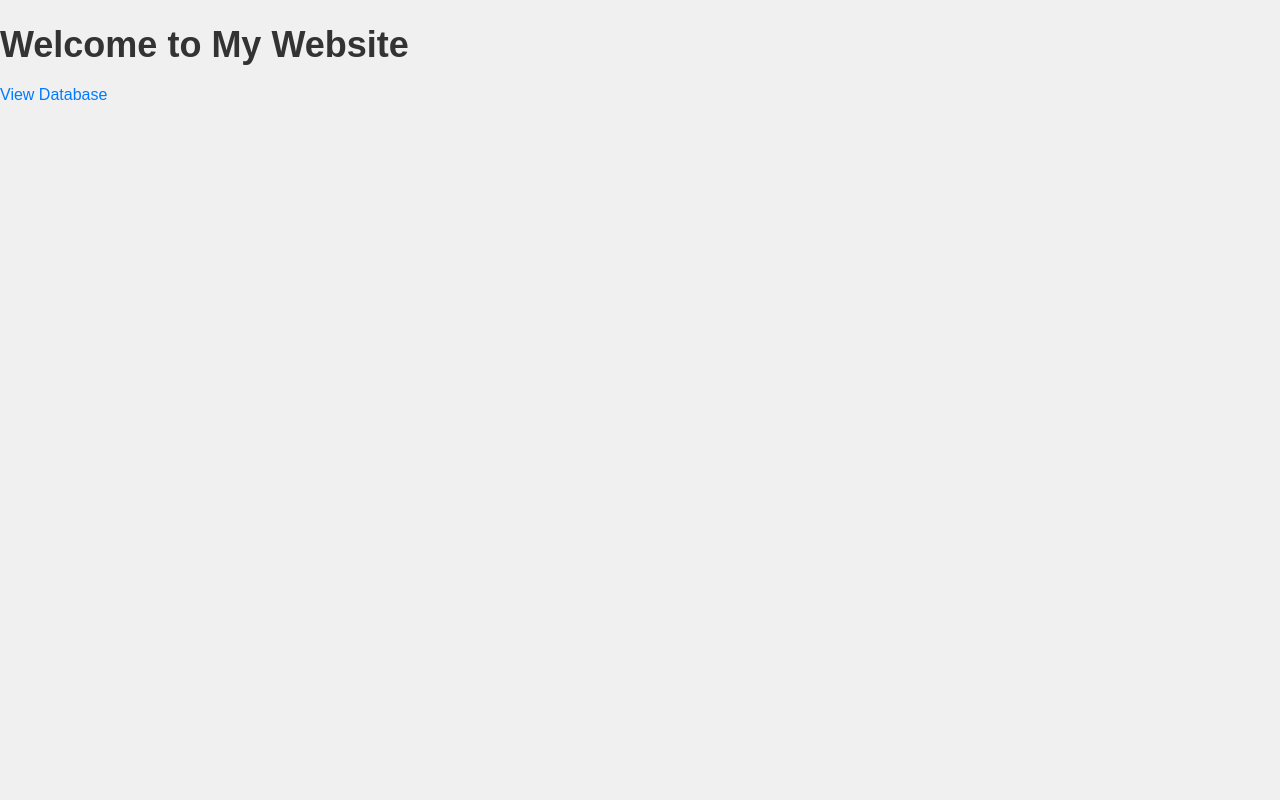
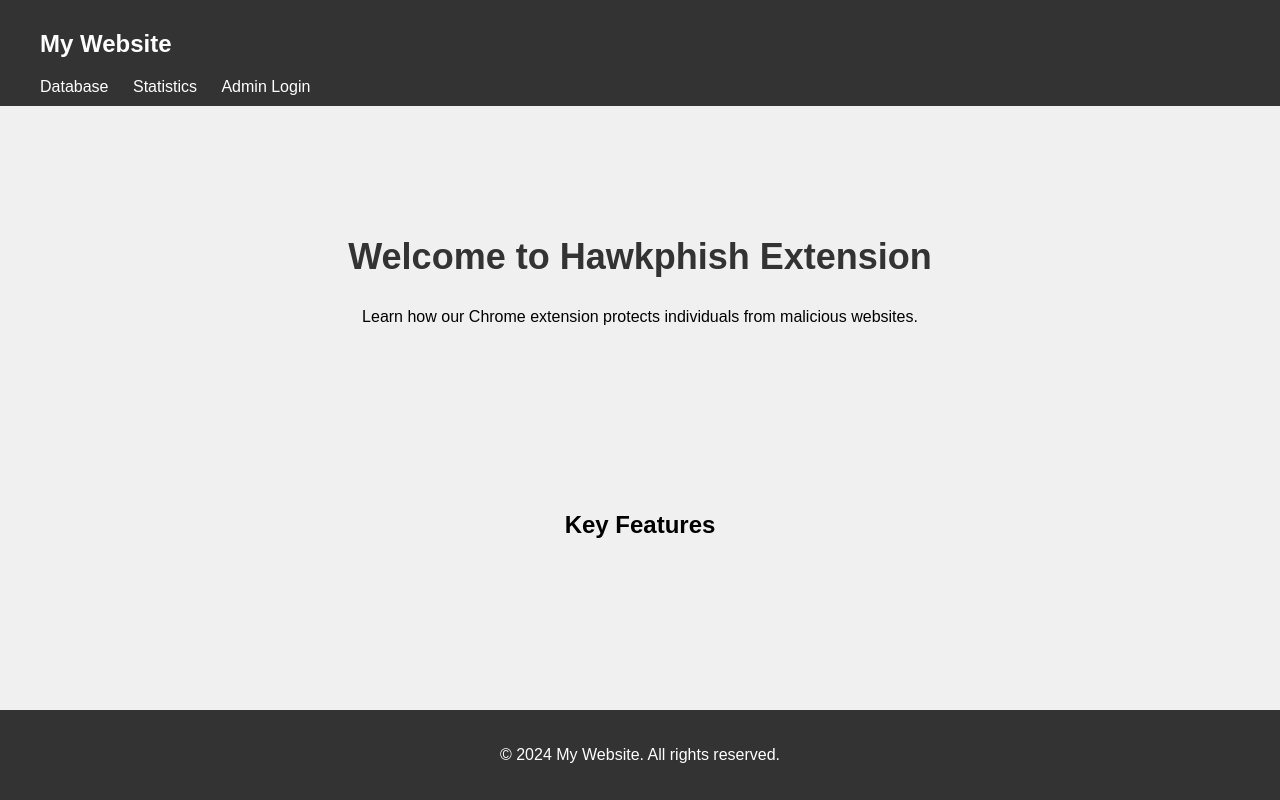
Before and after one commit to deigil/hawkphish_backend, a Django app: page / in a window 1280 px wide. Run offline with Django 5.2, Linux system fonts and the light colour scheme; parts of the project's set-up code (start-up, migrations or seed data) failed here and were passed over.

Commit message:
first spin of homepage

```diff
--- a/djangobackend/settings.py
+++ b/djangobackend/settings.py
@@ -124,7 +124,10 @@ USE_TZ = True
 # Static files (CSS, JavaScript, Images)
 # https://docs.djangoproject.com/en/5.0/howto/static-files/
 
-STATIC_URL = 'static/'
+STATIC_URL = '/static/'
+STATICFILES_DIRS = [
+    os.path.join(BASE_DIR, 'static'),
+]
 
 # Default primary key field type
 # https://docs.djangoproject.com/en/5.0/ref/settings/#default-auto-field
--- a/static/website/css/styles.css
+++ b/static/website/css/styles.css
@@ -1,21 +1,71 @@
 body {
+  display: flex;
+  flex-direction: column;
+  min-height: 100vh;
   font-family: Arial, sans-serif;
   margin: 0;
   padding: 0;
   background-color: #f0f0f0;
 }
 
-  h1 {
-    color: #333;
-    font-size: 36px;
-    margin-bottom: 20px;
+.wrapper{
+  flex-grow: 1; /* Grow to fill remaining vertical space */
 }
 
-  a {
-    color: #007bff;
+.container {
+  max-width: 1200px;
+  margin: 0 auto;
+  padding: 0 20px;
+}
+
+nav {
+  background-color: #333;
+  color: #fff;
+  padding: 10px 0;
+}
+
+nav ul {
+  list-style-type: none;
+  margin: 0;
+  padding: 0;
+}
+
+nav ul li {
+  display: inline;
+  margin-right: 20px;
+}
+
+nav ul li:last-child {
+  margin-right: 0;
+}
+
+nav a {
+  color: #fff;
   text-decoration: none;
 }
 
-  a:hover {
-    color: #0069d9;
+nav a:hover {
+  color: #ddd;
 }
+
+#hero {
+  padding: 100px 0;
+  text-align: center;
+}
+
+#hero h2 {
+  font-size: 36px;
+  color: #333;
+}
+
+#features {
+  padding: 50px 0;
+  text-align: center;
+}
+
+footer {
+  background-color: #333;
+  color: #fff;
+  padding: 20px 0;
+  text-align: center;
+}
--- a/website/templates/homepage.html
+++ b/website/templates/homepage.html
@@ -1,15 +1,42 @@
 {% load static %}
 
-<!-- templates/homepage.html -->
 <!DOCTYPE html>
 <html lang="en">
 <head>
     <meta charset="UTF-8">
-    <title>Homepage</title>
+    <meta name="viewport" content="width=device-width, initial-scale=1.0">
+    <title>Hawkphish Backend</title>
     <link rel="stylesheet" href="{% static 'website/css/styles.css' %}">
 </head>
 <body>
-    <h1>Welcome to My Website</h1>
-    <p><a href="/database">View Database</a></p>
+    <div class="wrapper">
+        <nav>
+            <div class="container">
+                <h1><a href="/">My Website</a></h1>
+                <ul>
+                    <li><a href="/database">Database</a></li>
+                    <li><a href="/statistics">Statistics</a></li>
+                    <li><a href="/admin">Admin Login</a></li>
+                </ul>
+            </div>
+        </nav>
+        <section id="hero">
+            <div class="container">
+                <h2>Welcome to Hawkphish Extension</h2>
+                <p>Learn how our Chrome extension protects individuals from malicious websites.</p>
+            </div>
+        </section>
+        <section id="features">
+            <div class="container">
+                <h2>Key Features</h2>
+                <!-- Add images and descriptions of your Chrome extension features -->
+            </div>
+        </section>
+    </div>
+    <footer>
+        <div class="container">
+            <p>&copy; 2024 My Website. All rights reserved.</p>
+        </div>
+    </footer>
 </body>
 </html>
--- a/website/urls.py
+++ b/website/urls.py
@@ -4,9 +4,9 @@ from .views import display_links
 from . import views
 from django.conf import settings
 from .views import homepage
+from django.conf.urls.static import static
 
 urlpatterns = [
     # path('links/', display_links, name='display_links'),
     path('', homepage, name='homepage'),
-    path('static/<path:path>', settings.STATIC_URL + '/<path:path>'),
-]
+] + static(settings.STATIC_URL, document_root=settings.STATIC_ROOT)
```
Lines whose indentation alone changed are shown as unchanged.
